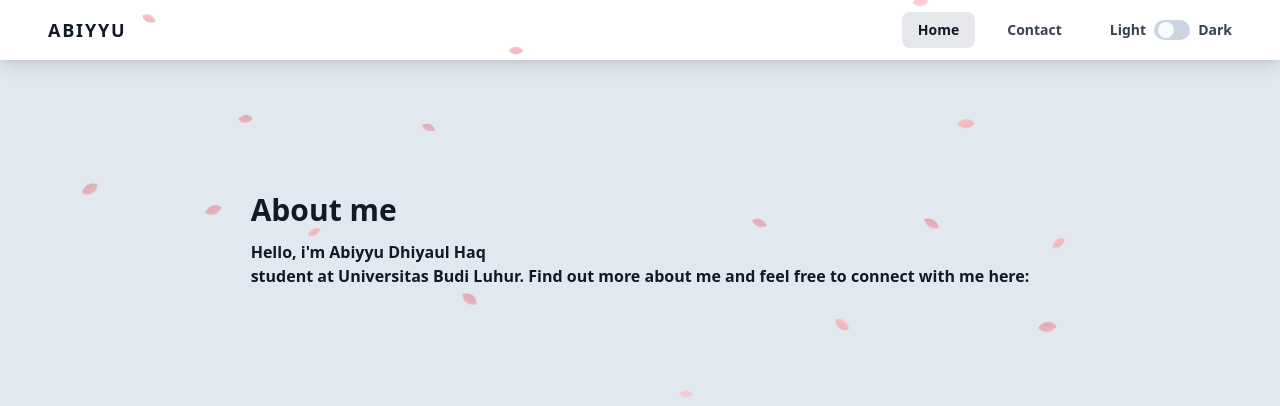
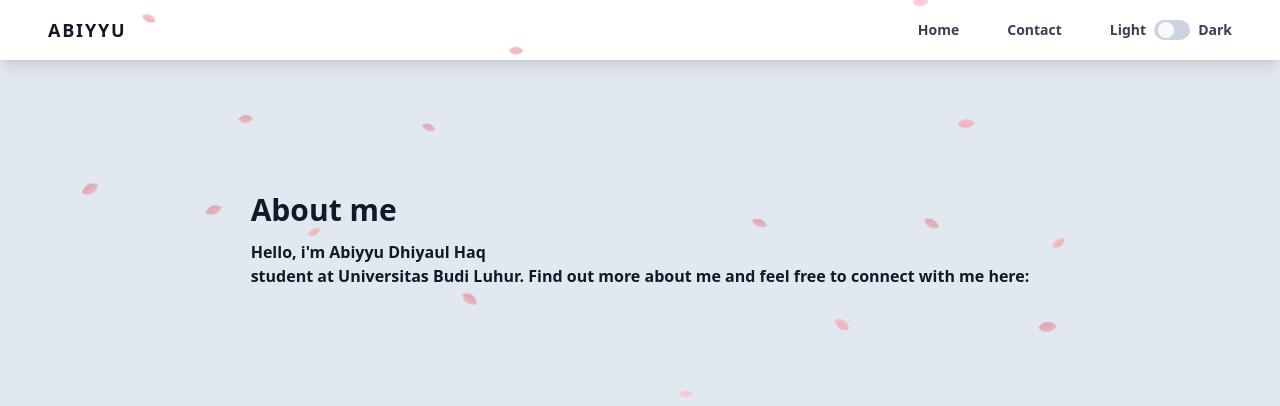
Before and after one commit to Enotherms/rancangan_portofolio, a website: page public/index.html in a window 1280 px wide. Shown: the top 406 px of the page. Drawn offline with nearby package versions, Linux system fonts and the light colour scheme.

Commit message:
modified:   public/index.html

```diff
--- a/public/index.html
+++ b/public/index.html
@@ -23,7 +23,7 @@
                             </button>
                         </div>
                         <nav :class="{'flex': open, 'hidden': !open}" class="flex-col flex-grow pb-4 md:pb-0 hidden md:flex md:justify-end md:flex-row">
-                            <a class="px-4 py-2 mt-2 text-sm font-semibold text-gray-900 bg-gray-200 rounded-lg dark:bg-gray-700 dark:hover:bg-gray-600 dark:focus:bg-gray-600 dark:focus:text-white dark:hover:text-white dark:text-gray-200 md:mt-0 hover:text-gray-900 focus:text-gray-900 hover:bg-gray-200 focus:bg-gray-200 focus:outline-none focus:shadow-outline" href="#">Home</a>
+                            <a class="px-4 py-2 mt-2 text-sm font-semibold bg-transparent rounded-lg dark:bg-transparent dark:hover:bg-gray-600 dark:focus:bg-gray-600 dark:focus:text-white dark:hover:text-white dark:text-gray-200 md:mt-0 md:ml-4 hover:text-gray-900 focus:text-gray-900 hover:bg-gray-200 focus:bg-gray-200 focus:outline-none focus:shadow-outline" href="#">Home</a>
                             <a class="px-4 py-2 mt-2 text-sm font-semibold bg-transparent rounded-lg dark:bg-transparent dark:hover:bg-gray-600 dark:focus:bg-gray-600 dark:focus:text-white dark:hover:text-white dark:text-gray-200 md:mt-0 md:ml-4 hover:text-gray-900 focus:text-gray-900 hover:bg-gray-200 focus:bg-gray-200 focus:outline-none focus:shadow-outline" href="#contact">Contact</a>
                             <a class="px-4 py-2 mt-2 text-sm font-semibold bg-transparent rounded-lg dark:bg-transparent dark: dark:-600 dark: dark:text-gray-200 md:mt-0 md:ml-4  -900  -200  " href="#">
                                 <div class="flex">
```
